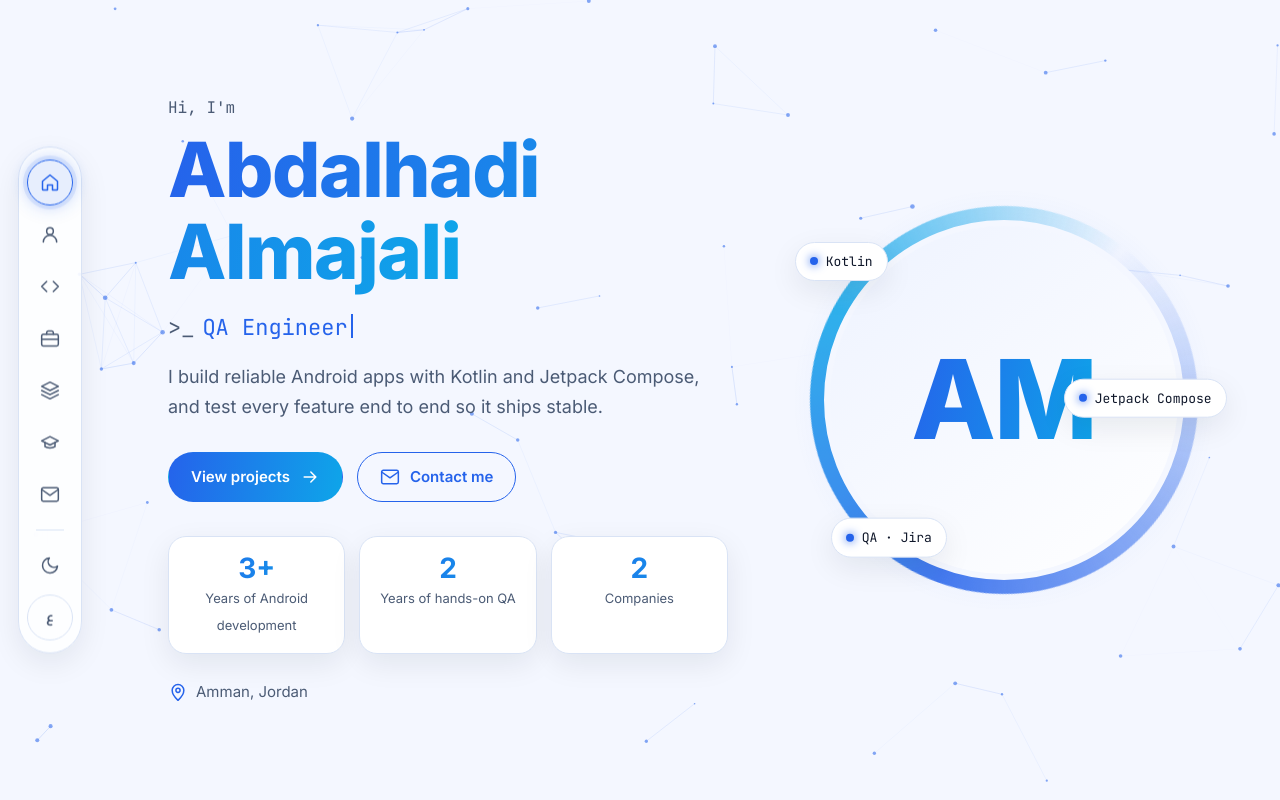
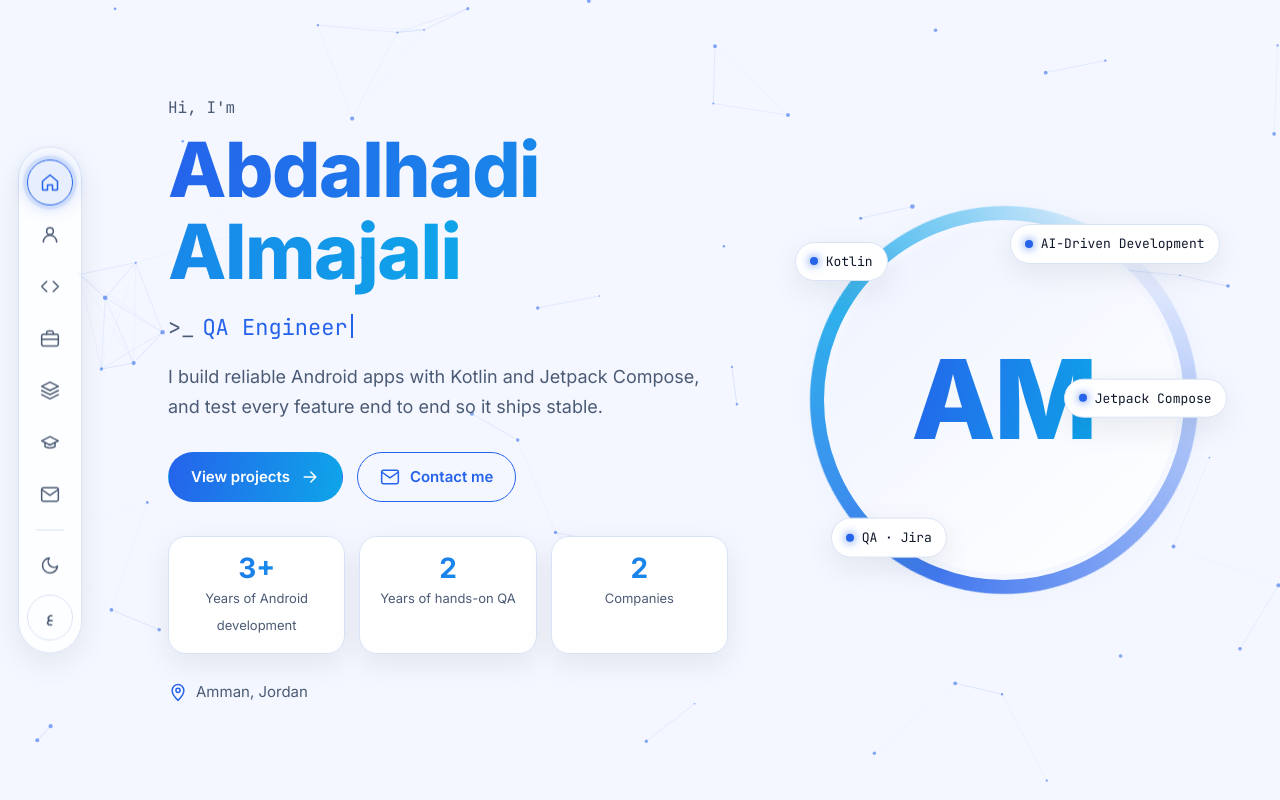
Before and after one commit to Abdelhady123/portfolio, a plain HTML site: page index.html in a window 1280 px wide. Shown: the top 800 px of the page. Drawn offline with Linux system fonts and the light colour scheme.

Commit message:
Add a fourth skill tag around the home avatar

```diff
--- a/script.js
+++ b/script.js
@@ -323,6 +323,7 @@ function renderHero(c) {
       <span class="float f1"><i></i>Kotlin</span>
       <span class="float f2"><i></i>Jetpack Compose</span>
       <span class="float f3"><i></i>QA · Jira</span>
+      <span class="float f4"><i></i>AI-Driven Development</span>
     </div>`;
   // Show assets/photo.jpg if it exists; keep the initials otherwise.
   const img = new Image();
--- a/styles.css
+++ b/styles.css
@@ -171,6 +171,7 @@ html[lang="ar"] .typed { font-family: var(--font); font-weight: 600; }
 .float.f1 { top: 6%; inset-inline-start: -8%; }
 .float.f2 { top: 46%; inset-inline-end: -12%; animation-delay: -1.6s; }
 .float.f3 { bottom: 4%; inset-inline-start: 2%; animation-delay: -3.2s; }
+.float.f4 { top: 4%; inset-inline-end: -10%; animation-delay: -2.4s; }
 @keyframes bob { 50% { transform: translateY(-10px); } }
 
 /* ---------- About ---------- */
```
